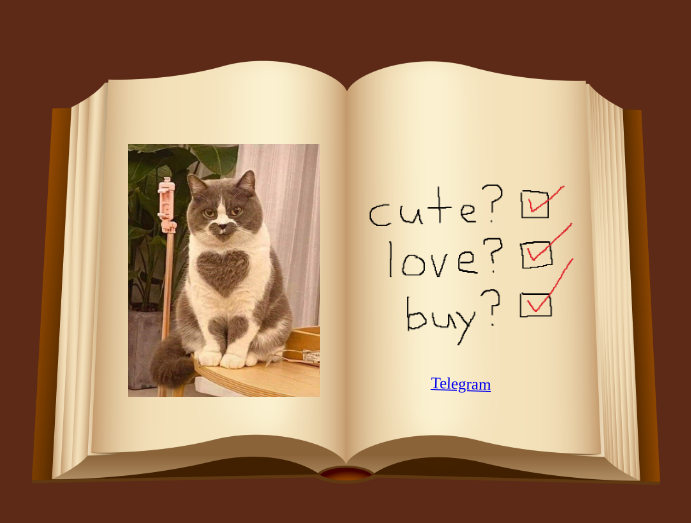
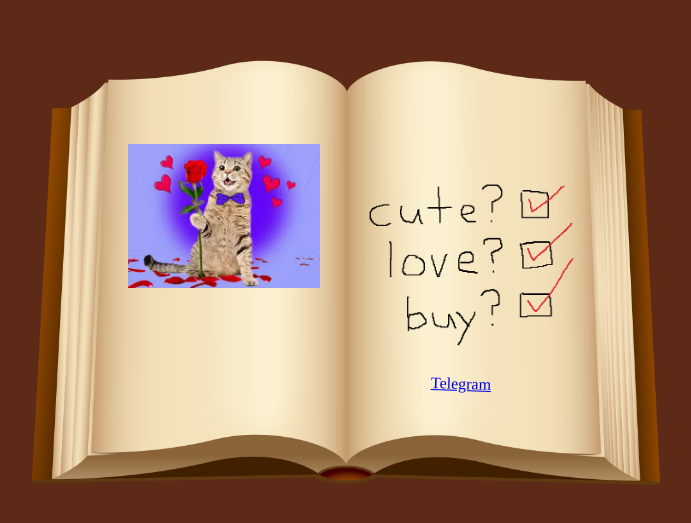
Before and after one commit to tacodev99/coin, a plain HTML site: page index.html in a window 1280 px wide. Shown: the part 125-648 px from the top of the page, without its empty margins (294-985 px from the left). Drawn offline with Linux system fonts and the light colour scheme.

Commit message:
Add files via upload

```diff
--- a/index.html
+++ b/index.html
@@ -10,7 +10,7 @@
     <div id="book-container">
         <div id="book-image-container">
           <img src="book-image.png" alt="Book Image" id="book-image">
-          <img src="cat.jpg" alt="Overlay Image" id="overlay-image">
+          <img src="cat.png" alt="Overlay Image" id="overlay-image">
           <img src="check.png" alt="Overlay Image" id="overlay-image-2">
           <div id="book-text">
             <p><a href="https://t.me/+-GkXzK0kdEBlNmEx">Telegram</a></p>
```
